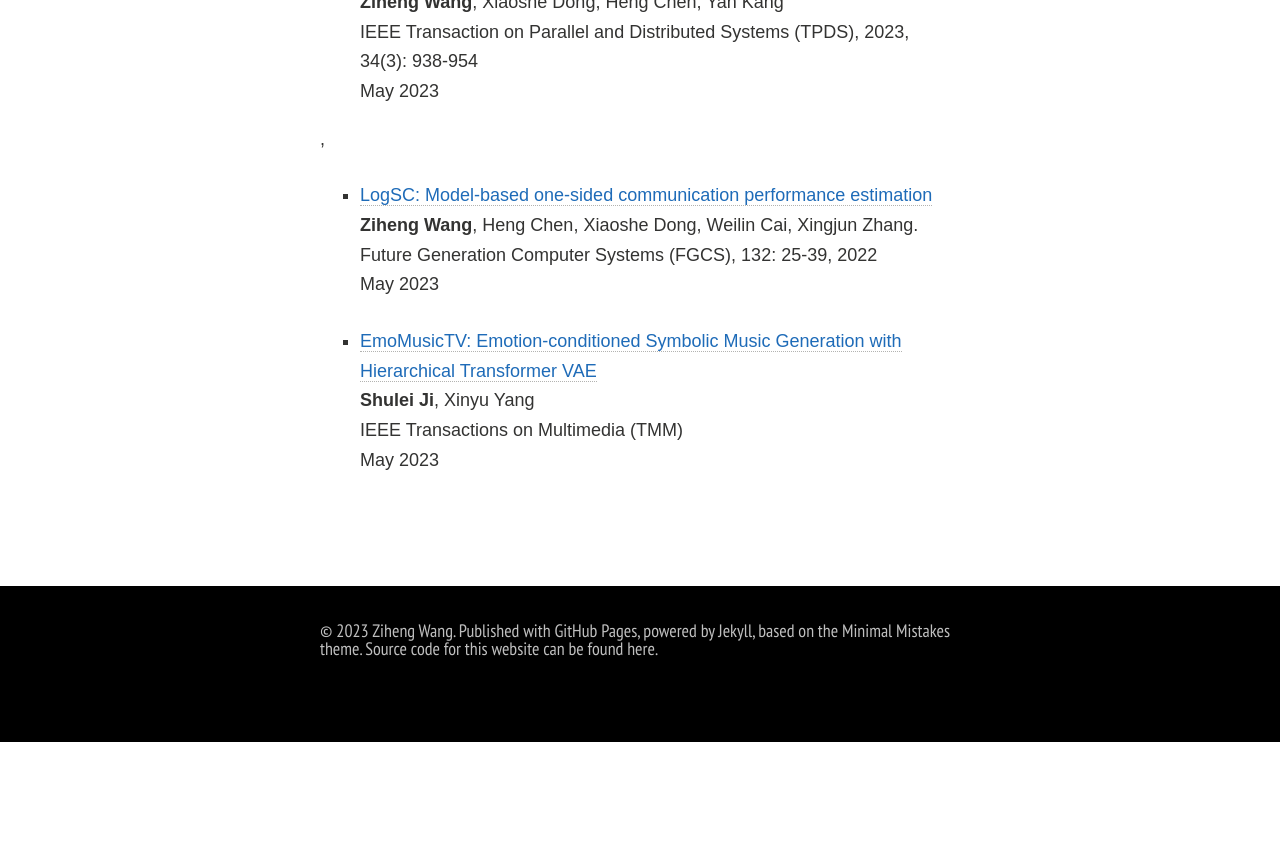
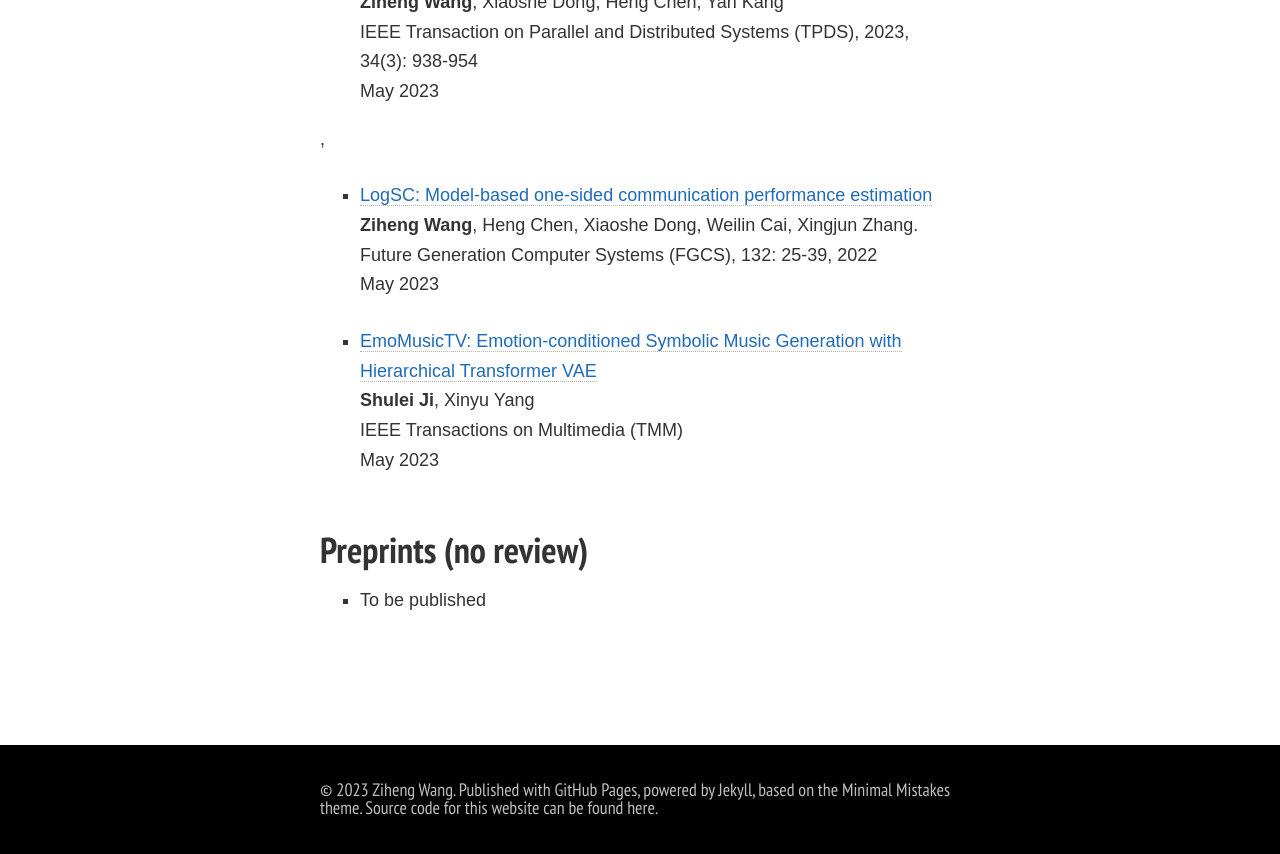
Before and after one commit to wzh009888/wzh009888.github.io, a Jekyll site: the page built from publications.md, in a window 1280 px wide and 900 px high, scrolled down 1046 px. Shown: the top 854 px of the window. Built offline with Jekyll 4.4.1, drawn with Linux system fonts in a browser that asks for light colours; comment, search, counter and statistics services are not loaded; a style sheet for code colours, icons or effects is not loaded; before the commit the page ends 1788 px from its top, so only the background shows below that.

Commit message:
Update publications.md

```diff
--- a/publications.md
+++ b/publications.md
@@ -30,8 +30,10 @@ Lastest Update: 27th Nov 2023&nbsp;
 
   <br>
 
-<!-- ## Preprints (no review)
+## Preprints (no review)
 
-- [A comprehensive survey on deep music generation: Multi-level representations, algorithms, evaluations, and future directions](https://arxiv.org/abs/2011.06801)<br>**Shulei Ji**, Jing Luo, Xinyu Yang<br>Nov 2020
+- To be published
 
-  <br> -->
+<!-- - [A comprehensive survey on deep music generation: Multi-level representations, algorithms, evaluations, and future directions](https://arxiv.org/abs/2011.06801)<br>**Shulei Ji**, Jing Luo, Xinyu Yang<br>Nov 2020 -->
+
+  <br>
```
